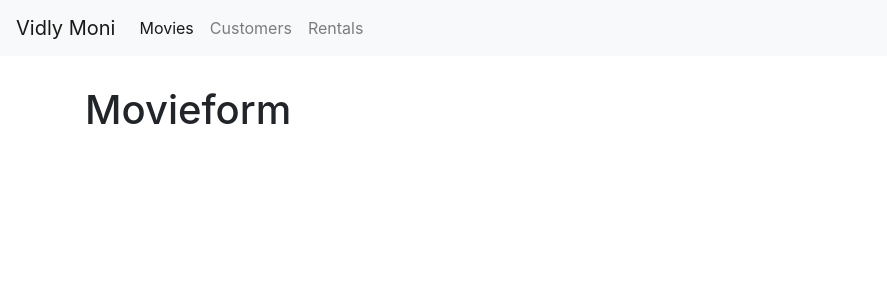
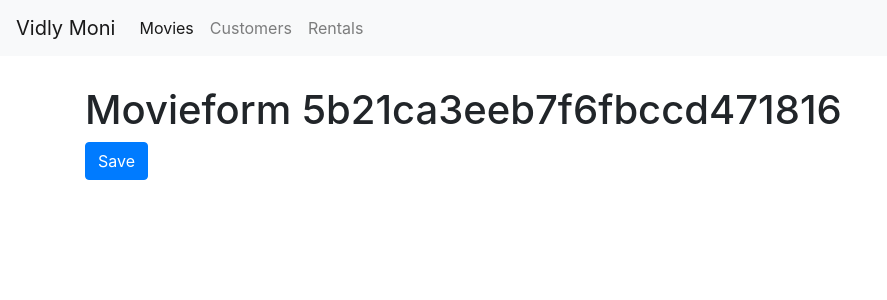
Before and after one commit to MonaliGanganeNeosoft/React-all, a React (Create React App) app: page /movies/5b21ca3eeb7f6fbccd471816 in a window 1280 px wide. Shown: the top 300 px of the page, without its empty margins (0-887 px from the left). Built offline with nearby package versions, Linux system fonts and the light colour scheme.

Commit message:
moviesForm of id is working

```diff
--- a/src/components/movieForm.jsx
+++ b/src/components/movieForm.jsx
@@ -1,6 +1,16 @@
 import React from "react";
-const movieForm = () => {
-  return <h1>Movieform</h1>;
+const movieForm = ({ match, history }) => {
+  return (
+    <>
+      <h1>Movieform {match.params.id}</h1>
+      <button
+        className="btn btn-primary"
+        onClick={() => history.push("/movies")}
+      >
+        Save
+      </button>
+    </>
+  );
 };
 
 export default movieForm;
```
